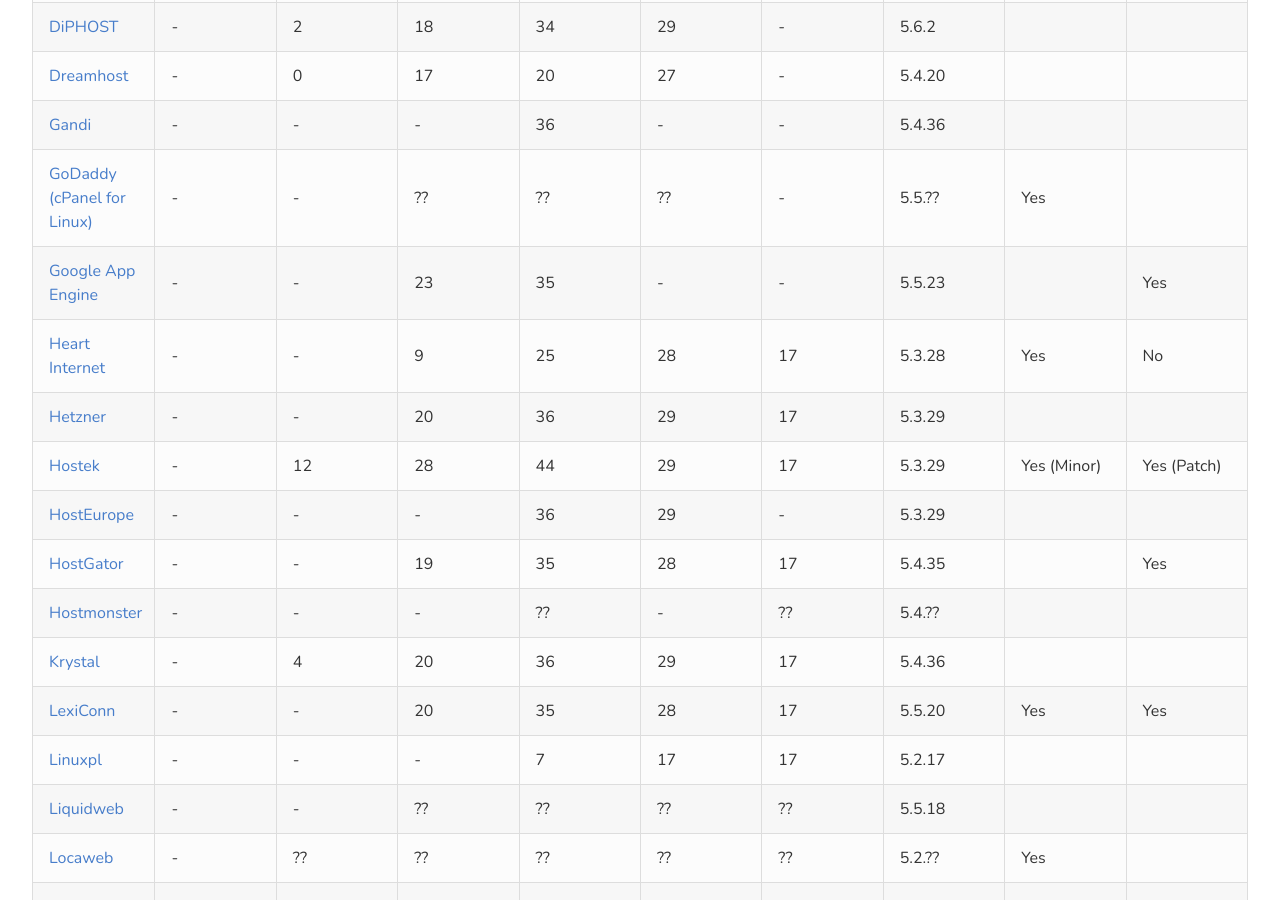
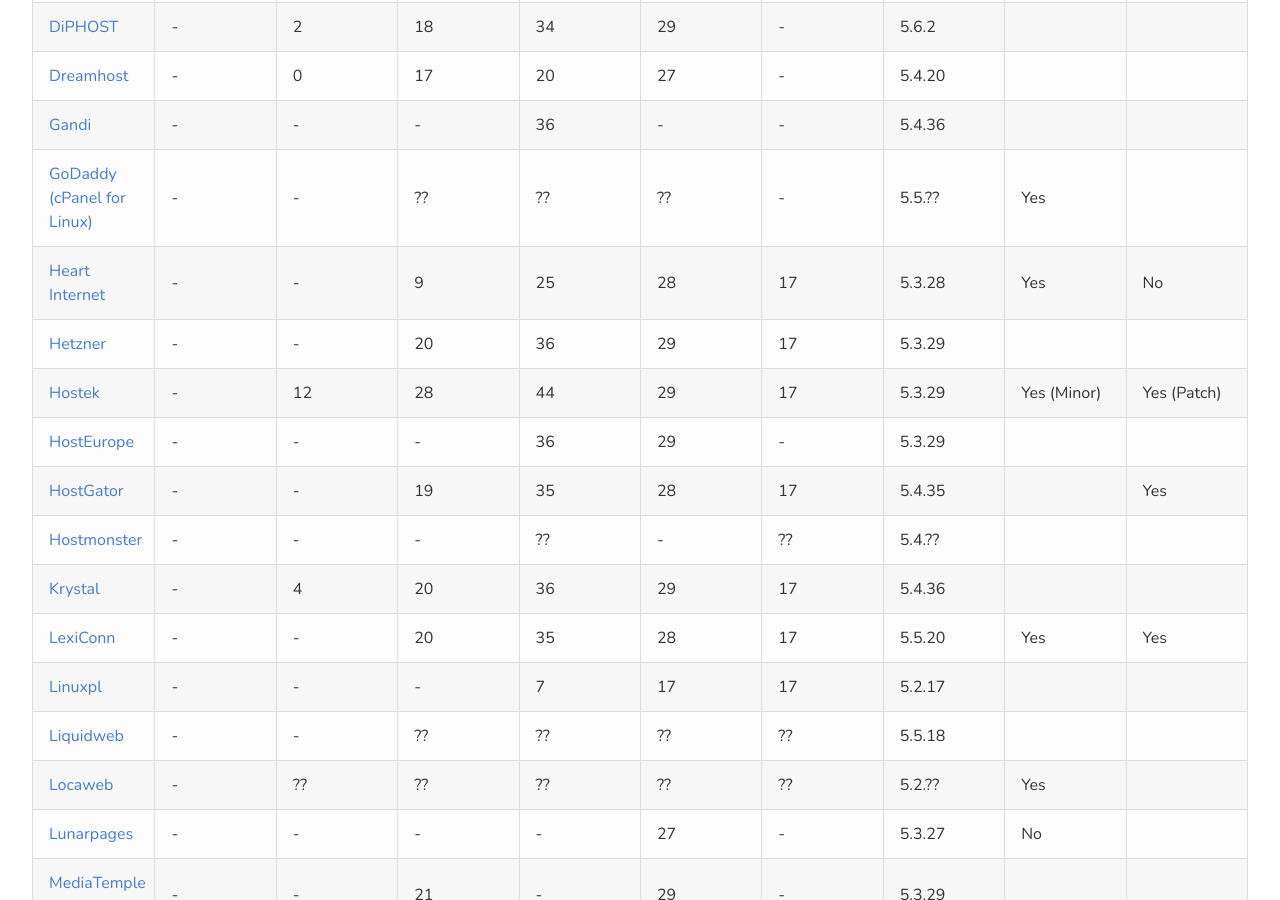
Before and after one commit to phpversions/phpversions.info, a Jekyll site: the page built from shared-hosting.html, in a window 1280 px wide and 900 px high, scrolled down 726 px. Built offline with Jekyll 4.4.1, drawn with Linux system fonts in a browser that asks for light colours; nearby versions of some CDN libraries.

Commit message:
Move App Engine into PaaS. Remove 5.4 reference.

```diff
--- a/_data/paas_hosts.yml
+++ b/_data/paas_hosts.yml
@@ -1,3 +1,9 @@
+- name: "Google App Engine"
+  url: "https://cloud.google.com/appengine/"
+  php55: 23
+  default: 5.5.23
+  auto_update: "Yes"
+
 - name: "Heroku"
   url: "https://devcenter.heroku.com/articles/php-support#php-runtimes"
   php55: 28
--- a/_data/shared_hosts.yml
+++ b/_data/shared_hosts.yml
@@ -84,13 +84,6 @@
   php55: ??
   default: 5.5.??
   manual_update: "Yes"
-
-- name: "Google App Engine"
-  url: "https://cloud.google.com/appengine/"
-  php54: 35
-  php55: 23
-  default: 5.5.23
-  auto_update: "Yes"
 
 - name: "Heart Internet"
   url: "https://www.heartinternet.uk/web-hosting"
```
